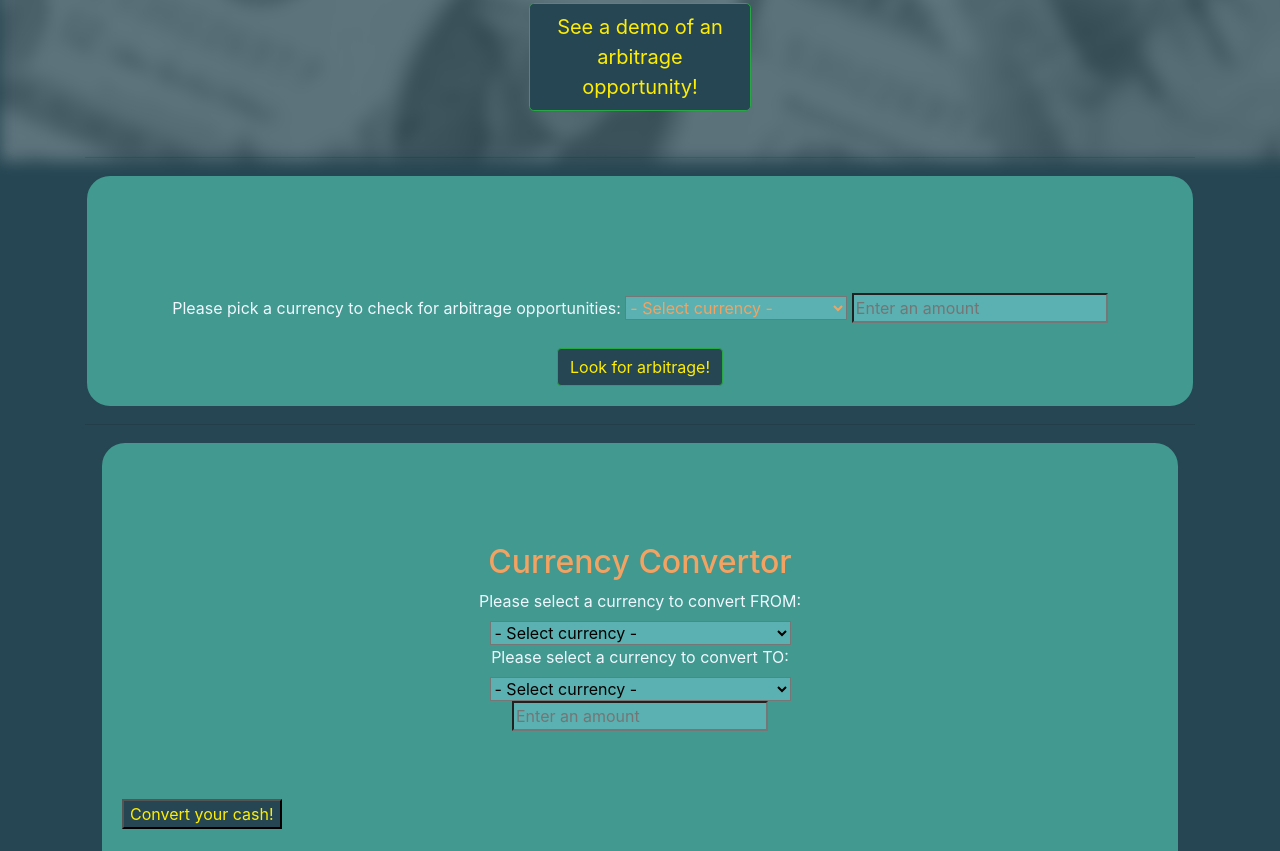
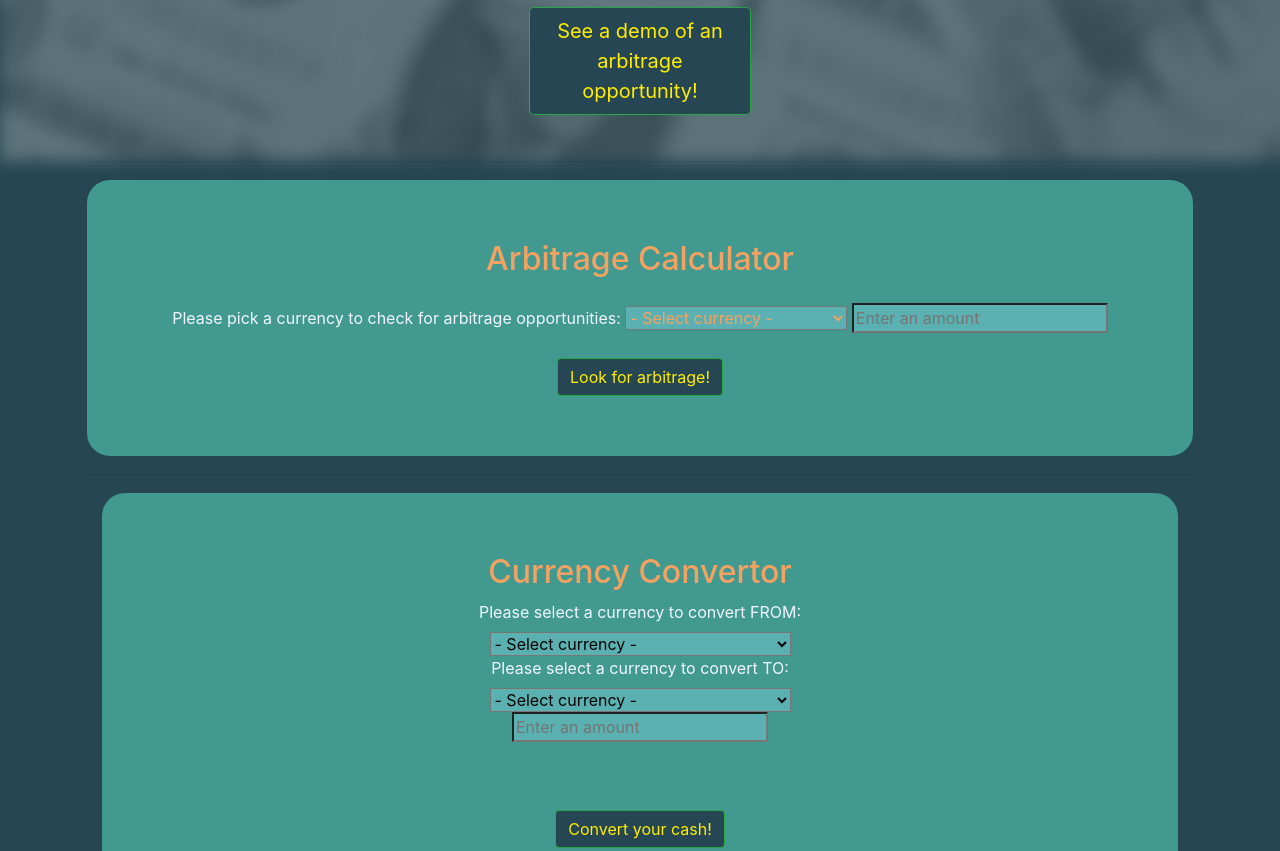
Before and after one commit to MicahOlson/4X4U, a website built with webpack: page src/index.html in a window 1280 px wide. Shown: the part 1459-2310 px from the top of the page. Built offline with nearby package versions, Linux system fonts and the light colour scheme.

```diff
--- a/src/css/styles.css
+++ b/src/css/styles.css
@@ -34,6 +34,7 @@
   justify-content: center;
 }
 
+
 .aboutPics {
   height: 175px;
   border-radius: 150px;
@@ -44,6 +45,7 @@
 }
 
 #aboutUs {
+  margin: 20%;
   padding-top: 100px;
   text-align: center;
 }
@@ -109,7 +111,7 @@
 #aboutUs,
 #arbCheck,
 #convertCurr {
-  padding: 20px;
+  padding: 60px;
   background-color: rgb(65, 153, 144);
   border: 2px double #264653;
   border-radius: 25px;
@@ -123,7 +125,7 @@
 #arbCheck,
 #convertCurr,
 #aboutUs {
-  padding-top: 100px;
+  /* padding-top: 100px; */
 }
 
 #runDemo {
--- a/src/index.html
+++ b/src/index.html
@@ -2,6 +2,7 @@
 <html lang="en-US">
 
 <head>
+  <script src="https://cdn.jsdelivr.net/npm/canvas-confetti@1.3.2/dist/confetti.browser.min.js"></script>
   <title>4X4U</title>
 </head>
 
@@ -88,6 +89,7 @@
     <div class="row">
       <div class="col-sm">
         <div id="arbCheck">
+          <h2>Arbitrage Calculator</h2>
           <form id="arbitrage-form">
             <label for="arbBaseCurr">Please pick a currency to check for arbitrage opportunities:</label>
             <select class="form-select" name="arbBaseCurr" id="arbBaseCurr" required>
@@ -133,7 +135,7 @@
             <input placeholder="Enter an amount" type="number" id="convertCurrAmt" step=".01" min=".01" required>
             <br>
             <br>
-            <button id="convertRunCalc">Convert your cash!</button>
+            <button id="convertRunCalc" class="btn btn-success">Convert your cash!</button>
             <div id="convertOutput"><span id="error"></span></div>
           </form>
         </div>
--- a/src/main.js
+++ b/src/main.js
@@ -6,6 +6,8 @@
 import { selectCurrencies } from './js/currency-list.js';
 import { findArbitrage, getExchangeRates } from './js/arbitrage.js';
 import { demoRates } from './js/demo-rates.js';
+
+
 
 $(document).ready(function() {
   function errorCheck(response) {
```
